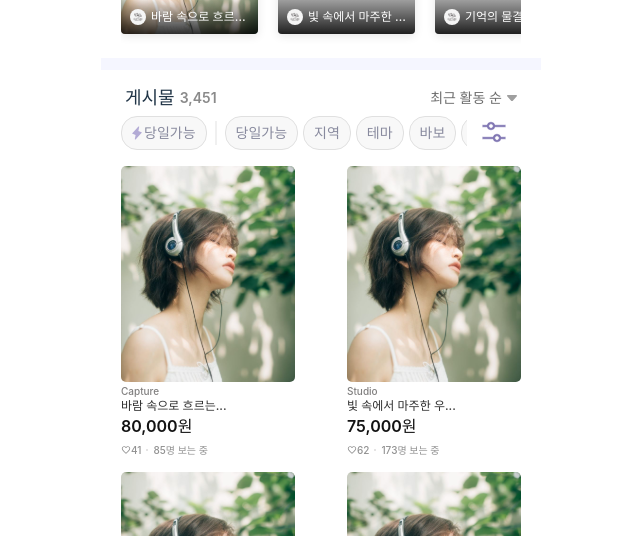
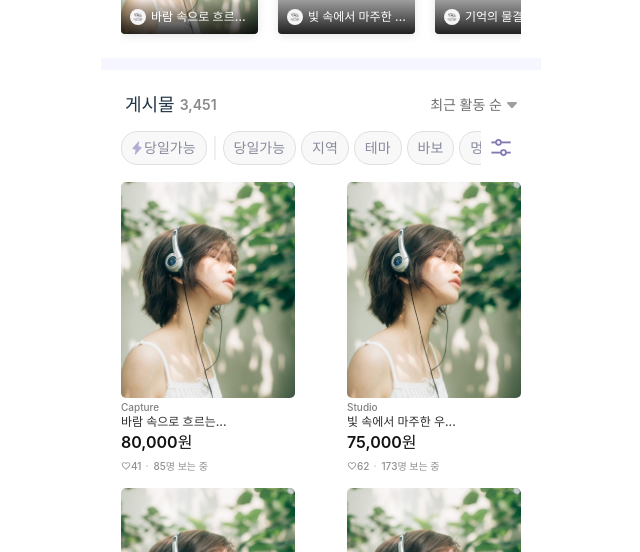
Before and after one commit to Team-Picus/PICUS-FE, a React (Vite) app: page /expert in a window 1280 px wide. Shown: the part 248-800 px from the top of the page, without its empty margins (319-959 px from the left). Built offline with nearby package versions, Linux system fonts and the light colour scheme; grey boxes are pictures that could not be loaded.

Commit message:
:art: style: filter tag에 sticky 기능 추가
- sticky position 추가.
- fixedTag scrollableTags에 포함

Related to: #5

```diff
--- a/src/pages/expert/components/ExpertPosts.tsx
+++ b/src/pages/expert/components/ExpertPosts.tsx
@@ -42,16 +42,8 @@ const Container = styled.div`
   align-items: center;
   justify-content: flex-start;
   width: 100%;
-  height: 100vh;
+  height: auto;
   padding: 16px 20px;
-  overflow: hidden;
-`;
-
-const StickyWrapper = styled.div`
-  position: sticky;
-  top: 0;
-  z-index: 10; /* 필터가 다른 콘텐츠 위로 오도록 */
-  width: 100%;
 `;
 
 const ScrollWrapper = styled.div`
@@ -59,7 +51,12 @@ const ScrollWrapper = styled.div`
   flex-direction: column;
   align-items: center;
   width: 100%;
-  max-height: calc(100vh - 160px); /* 100vh에서 상단 헤더와 필터 크기를 제외한 높이 */
-  overflow-y: auto;
   padding: 10px 0;
 `;
+
+const StickyWrapper = styled.div`
+  position: sticky;
+  top: 0;
+  width: 100%;
+  background-color: white;
+`;
--- a/src/pages/expert/components/FilterTags.tsx
+++ b/src/pages/expert/components/FilterTags.tsx
@@ -16,6 +16,7 @@ const FilterTags: React.FC<FilterTagsProps> = ({ onChange, categories }) => {
 
   return (
     <Container>
+      <ScrollableTags>
         <FixedTag>
           <img src={IconToday} alt={IconToday}></img>
           {categories[0]}
@@ -23,7 +24,6 @@ const FilterTags: React.FC<FilterTagsProps> = ({ onChange, categories }) => {
         <Slash>
           <img src={IconSlash} alt={IconSlash}></img>
         </Slash>
-      <ScrollableTags>
         {categories.map((category, index) => (
           <Tag key={index} onClick={() => handleTagClick(category)}>
             {category}
@@ -43,12 +43,8 @@ const Container = styled.div`
   display: flex;
   align-items: center;
   justify-content: center;
-    position: sticky;
-    top: 0; /* 여기서 top을 설정하여 sticky가 정상적으로 작동하도록 함 */
   width: 100%;
-    height: auto;
-    background-color: white; /* 배경색을 설정하여 다른 요소와 구분 */
-    z-index: 10; /* 다른 요소들보다 위에 오도록 설정 */
+  height: 6vh;
 `;
 
 const FixedTag = styled.div`
@@ -69,7 +65,7 @@ const Slash = styled.div`
   display: flex;
   align-items: center;
   justify-content: center;
-    padding: 0 8px;
+  padding: 0 2px;
 `;
 
 const ScrollableTags = styled.div`
@@ -77,9 +73,12 @@ const ScrollableTags = styled.div`
   flex-direction: row;
   align-items: center;
   justify-content: flex-start;
-    flex-grow: 1;
   overflow-x: auto;
   gap: 5px;
+
+  ///* 왼쪽 경계 흐림 */
+  //mask-image: linear-gradient(to left, rgba(0, 0, 0, 0) 0%, rgba(0, 0, 0, 1) 10%);
+  //-webkit-mask-image: linear-gradient(to left, rgba(0, 0, 0, 0) 0%, rgba(0, 0, 0, 1) 20%);
 `;
 
 const Tag = styled.div`
@@ -93,15 +92,16 @@ const Tag = styled.div`
   color: #888a9e;
   border: solid 1px #e0e0e0;
   &:hover {
-        background-color: #e0e0e0;
+    background-color: ${({ theme }) => theme.colors.main1};
+    color: ${({ theme }) => theme.colors.white};
   }
 `;
 
 const FilterIcon = styled.div`
-    padding: 10px 15px;
+  padding: 0 10px;
   cursor: pointer;
   img {
-        width: 24px;
-        height: 24px;
+    width: 100%;
+    height: 23px;
   }
 `;
--- a/src/pages/expert/ui/ExpertMainPage.tsx
+++ b/src/pages/expert/ui/ExpertMainPage.tsx
@@ -1,13 +1,24 @@
 import ExpertAppBar from '@shared/ui/ExpertAppBar.tsx';
 import RecentPosts from '@expert/components/RecentPosts.tsx';
 import ExpertPosts from '@expert/components/ExpertPosts.tsx';
+import styled from 'styled-components';
 
 export const ExpertMainPage = () => {
   return (
-    <>
+    <Container>
       <ExpertAppBar />
       <RecentPosts />
       <ExpertPosts />
-    </>
+    </Container>
   );
 };
+
+const Container = styled.div`
+  display: flex;
+  flex-direction: column;
+  align-items: center;
+  justify-content: flex-start;
+  width: 100%;
+  height: 100vh;
+  overflow: auto;
+`;
--- a/src/shared/apis/expert/mocks.ts
+++ b/src/shared/apis/expert/mocks.ts
@@ -133,4 +133,37 @@ export const expertPosts: Post[] = [
     views: 100,
     tags: ['추억', '감성'],
   },
+  {
+    id: 10,
+    image: ImgExpertRecentPost1,
+    title: '기억의 물결...',
+    authorId: 'We_are_00',
+    price: 70000,
+    likes: 30,
+    liked: false, // 유저가 좋아요를 눌렀는지 여부
+    views: 100,
+    tags: ['추억', '감성'],
+  },
+  {
+    id: 10,
+    image: ImgExpertRecentPost1,
+    title: '기억의 물결...',
+    authorId: 'We_are_00',
+    price: 70000,
+    likes: 30,
+    liked: false, // 유저가 좋아요를 눌렀는지 여부
+    views: 100,
+    tags: ['추억', '감성'],
+  },
+  {
+    id: 10,
+    image: ImgExpertRecentPost1,
+    title: '기억의 물결...',
+    authorId: 'We_are_00',
+    price: 70000,
+    likes: 30,
+    liked: false, // 유저가 좋아요를 눌렀는지 여부
+    views: 100,
+    tags: ['추억', '감성'],
+  },
 ];
```
Lines whose indentation alone changed are shown as unchanged.
